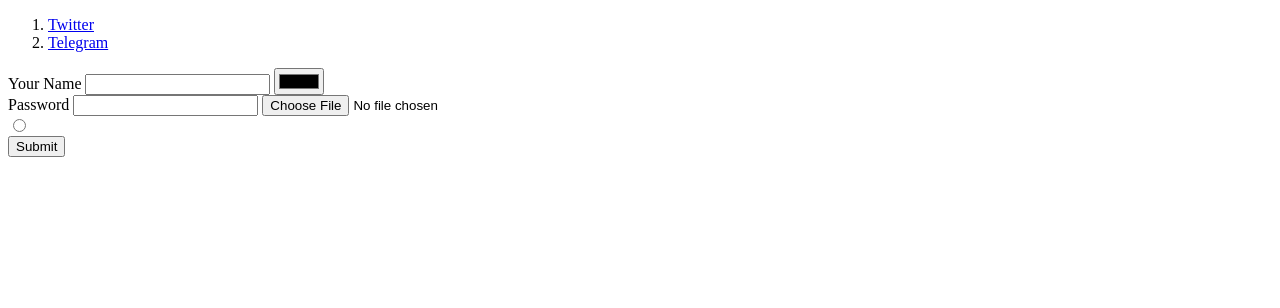
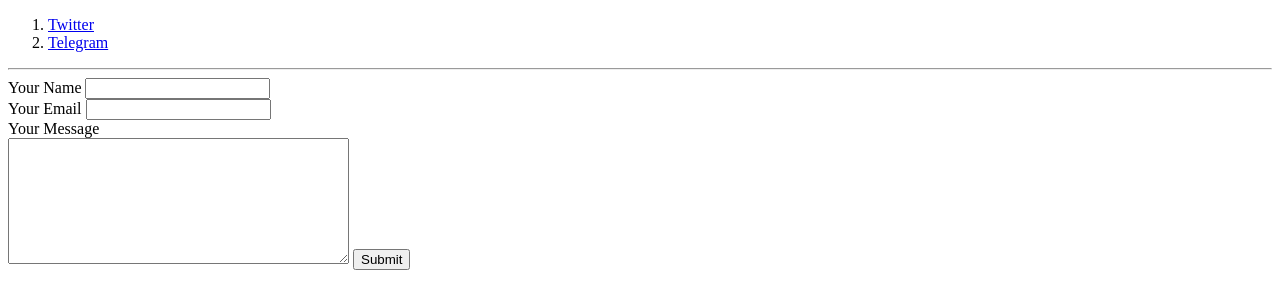
Before and after one commit to anshuman-eth/web-development-project, a plain HTML site: page contact.html in a window 1280 px wide. Drawn offline with Linux system fonts and the light colour scheme.

Commit message:
added label and email inputs

```diff
--- a/contact.html
+++ b/contact.html
@@ -11,16 +11,18 @@
         <li><a href="https://www.twitter.com/orion_anshuman">Twitter</a></li>
         <li><a href="https://t.me/orion_anshuman">Telegram</a></li>
     </ol>
-    <form action="">
+    <hr>
+    <form action="mailto:anshuman007619@gmail.com" method="post" enctype="text/plain">
         <label for="">Your Name</label>
-        <input type="text">
-        <input type="color"> <br>
-        <label for="">Password</label>
-        <input type="password">
+        <input type="text" name="yourName" value=""> <br>
+        <label for="">Your Email</label>
+        <input type="email" name="yourEmail" value=""> <br>
         <!-- <label for="">Do you want to sign up to Email?</label> -->
         <!-- <input type="checkbox"> -->
-        <input type="file"> <br>
-        <input type="radio"> <br>
+        <!-- <input type="file"> <br> -->
+        <!-- <input type="radio"> <br> -->
+        <label for="">Your Message</label> <br>
+        <textarea name="" id="" cols="40" rows="8"></textarea>
         <input type="submit">
     </form>
 </body>
```
